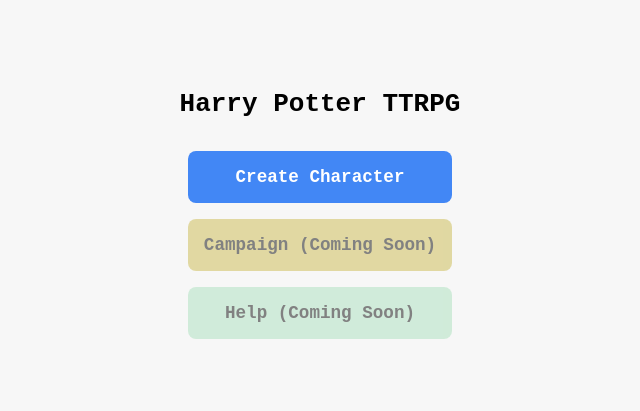
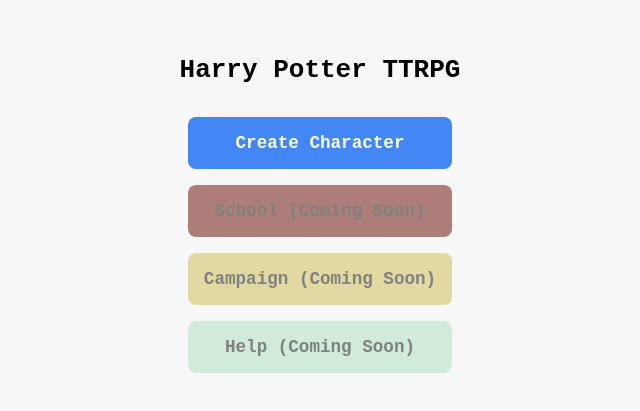
Before and after one commit to ray-seal/ttrpg, a React (Vite) app: page / in a window 1280 px wide. Shown: the part 203-614 px from the top of the page, without its empty margins (320-960 px from the left). Built offline with nearby package versions, Linux system fonts and the light colour scheme.

Commit message:
added School option

```diff
--- a/src/pages/HomePage.tsx
+++ b/src/pages/HomePage.tsx
@@ -52,6 +52,23 @@
                     </Link>
                 )}
                 <Link
+                to="/school"
+                style={{
+                    background: "#7b2d26",
+                    color: "#333",
+                    padding: "1rem",
+                    borderRadius: "8px",
+                    textAlign: "center",
+                    textDecoration: "none",
+                    fontWeight: "bold",
+                    fontSize: "1.1rem",
+                    opacity: 0.6,
+                    pointerEvents: "none"
+                }}
+                >
+                    School (Coming Soon)
+                </Link>
+                <Link
                 to="/campaign"
                 style={{
                     background: "#d3c56b",
```
